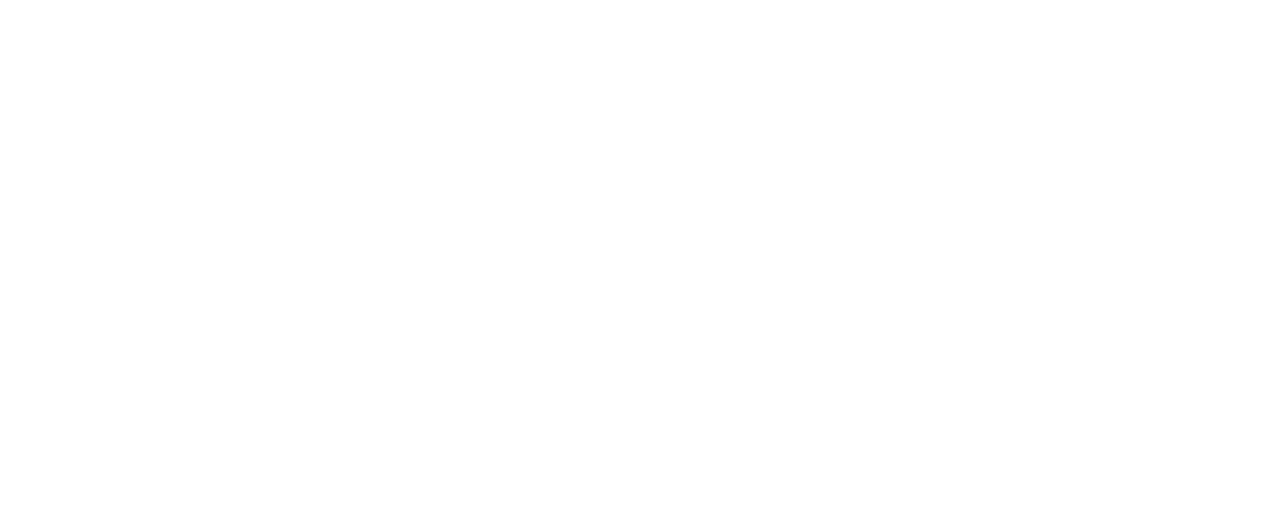
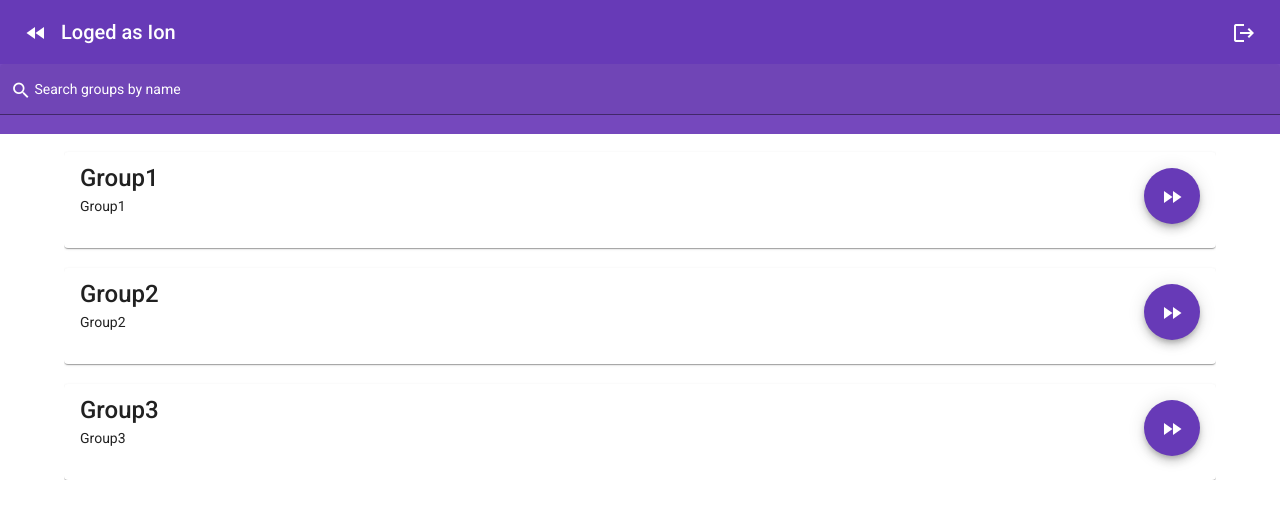
Before and after one commit to CristianGulea/1Moment, an Angular app in the folder ui/1Moment/: page /groups in a window 1280 px wide. Before the commit this address led to /. Shown: the top 518 px of the page. Built offline with nearby package versions, Linux system fonts and the light colour scheme.

Commit message:
Added groups-page(Bogdana)

```diff
--- a/ui/1Moment/src/app/components/login/login-service.ts
+++ b/ui/1Moment/src/app/components/login/login-service.ts
@@ -9,7 +9,7 @@
 
   public handleLoginByCredentials(username: string, password: string) {
   //request
-  alert("username: " + username + "    password: " + password);
+  //alert("username: " + username + "    password: " + password);
 }
 
 }
--- a/ui/1Moment/src/app/components/login/login.component.ts
+++ b/ui/1Moment/src/app/components/login/login.component.ts
@@ -1,5 +1,6 @@
 import { Component, OnInit } from '@angular/core';
 import { LoginService } from './login-service';
+import {Router} from "@angular/router";
 
 @Component({
   selector: 'app-login',
@@ -11,7 +12,7 @@
   public username: string = "";
   public password: string = "";
 
-  constructor(private loginService: LoginService) {}
+  constructor(private loginService: LoginService, private routes: Router) {}
 
   ngOnInit(): void {
   }
@@ -20,5 +21,6 @@
 
   public login() {
     this.loginService.handleLoginByCredentials(this.username, this.password);
+    this.routes.navigate(["/groups"]);
   }
 }
--- a/ui/1Moment/src/app/groups/group.service.ts
+++ b/ui/1Moment/src/app/groups/group.service.ts
@@ -1,6 +1,7 @@
 import {Injectable} from "@angular/core";
 import {HttpClient, HttpHeaders, HttpParams} from "@angular/common/http";
 import {Message} from "./group-discussion-page/Message";
+import {Group} from "./groups-page/Group";
 
 @Injectable({providedIn:"root"})
 export class GroupService{
@@ -14,4 +15,10 @@
       params: new HttpParams().set('id', id)
     });
   }
+
+  getGroups(){
+    return this.http.get<Group[]>('',{
+      headers: new HttpHeaders({'Content-Type': 'application/json'})
+    });
+  }
 }
--- /dev/null
+++ b/ui/1Moment/src/app/groups/groups-page/Group.ts
@@ -0,0 +1,7 @@
+export interface Group{
+    id :number;
+    name: string;
+    // createdDate: string;
+    // updatedDate:string;
+
+  }
--- /dev/null
+++ b/ui/1Moment/src/app/groups/groups-page/groups-page.component.html
@@ -0,0 +1,41 @@
+<div fxFlexFill fxLayout="column" style="display: flex" *ngIf="!isFetching">
+  <mat-toolbar color="primary">
+    <button style="margin-right: 5px" mat-icon-button (click)="onGoBack()">
+      <mat-icon matTooltip="Go back">fast_rewind</mat-icon>
+    </button>
+    <span>Loged as {{user}}</span>
+    <span fxFlex></span>
+    <button mat-icon-button (click)="onLogout()">
+      <mat-icon matTooltip="Logout">
+        logout
+      </mat-icon>
+    </button>
+  </mat-toolbar>
+  <mat-form-field appearance="fill" style="background-color: rgb(117, 72, 189);" >
+    <mat-label ><span style="color: white;">Search groups by name</span></mat-label>
+    <input matInput />
+    <mat-icon matPrefix style="color: white;">search</mat-icon>
+  </mat-form-field>
+  <mat-list fxLayout="column" fxLayoutGap="20px"
+            style="margin-left: 5%; margin-right: 5% ; margin-top: 10px; overflow: auto">
+    <mat-card fxLayout="row" fxLayoutAlign="space-between" *ngFor="let group of groups">
+      <div>
+        <mat-card-title>{{group.name}}</mat-card-title>
+        <mat-card-content>
+          {{group.name}}
+        </mat-card-content>
+      </div>
+      <div>
+        <button *ngIf="false" mat-fab color="primary" (click)="onSubscribe(group)">
+          <mat-icon>fast_forward</mat-icon>
+        </button>
+        <button *ngIf="true" mat-fab color="primary" (click)="onSubscribe(group)">
+          <mat-icon>fast_forward</mat-icon>
+        </button>
+      </div>
+    </mat-card>
+  </mat-list>
+</div>
+<div fxFlexFill fxLayout="column" fxLayoutAlign="center center" *ngIf="isFetching && !error">
+  <mat-spinner style="align-content: center"></mat-spinner>
+</div>
--- /dev/null
+++ b/ui/1Moment/src/app/groups/groups-page/groups-page.component.ts
@@ -0,0 +1,69 @@
+import { Component, OnInit } from '@angular/core';
+import {ActivatedRoute} from "@angular/router";
+import {GroupService} from "../group.service";
+import {Group} from "./Group";
+import {Router} from "@angular/router";
+
+@Component({
+  selector: 'app-groups-page',
+  templateUrl: './groups-page.component.html',
+  styleUrls: ['./groups-page.component.css']
+})
+export class GroupsPageComponent implements OnInit {
+
+  groups : Group[] = [];
+  isFetching: boolean = false;
+  error: boolean = false;
+  user = "Ion";
+  searchTerm = '';
+
+  constructor(private route: ActivatedRoute, private groupService: GroupService, private router: Router) { }
+
+  ngOnInit(): void {
+    // this.route.params.subscribe(
+    //   (params:Params)=>{
+    //     this.group.id= params['id'];
+    //   }
+    // )
+    this.groups= [
+      {
+        id:1,
+        name:"Group1"
+      },
+      {
+        id:2,
+        name:"Group2"
+      },
+      {
+        id:3,
+        name:"Group3"
+      },
+    ];
+
+    if(this.error){
+      this.router.navigate(['/error']);
+    }
+  }
+
+  onLike(arg0: any) {
+    throw new Error('Method not implemented.');
+  }
+
+  onLogout(){
+    throw new Error('Method not implemented.');
+  }
+
+  onSubscribe(group: Group){
+    this.router.navigate(['group/:id']),{
+      queryParams: {id: group.id}
+    }
+  }
+
+  onGoBack(){
+    throw new Error('Method not implemented.');
+  }
+
+  searchGroup(searchTerm: string) {
+    throw new Error('Method not implemented.');
+  }
+}
```
Also changed, not shown: ui/1Moment/src/app/app.module.ts (+5 -2 lines), ui/1Moment/src/app/groups/groups-page/groups-page.component.css (added), 1 other file (tests, documents, lock files or other folders).
